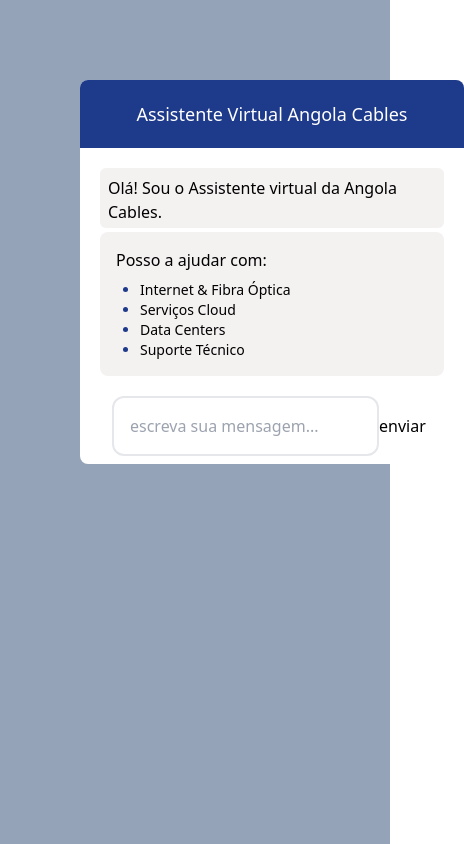
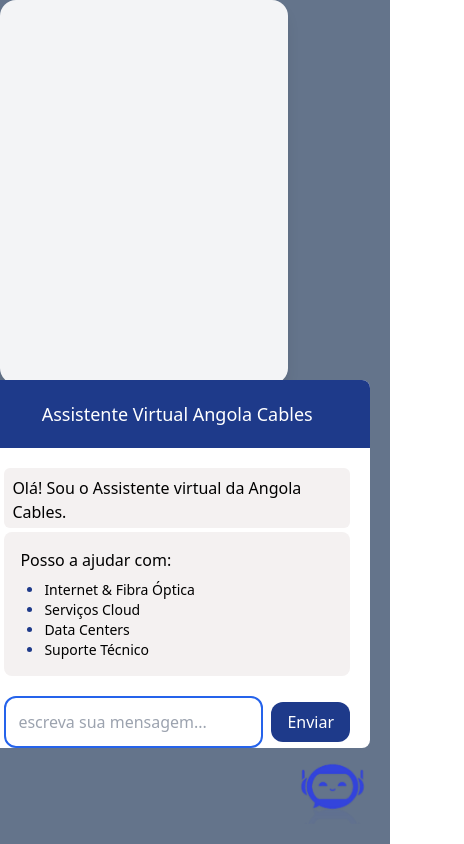
Before and after one commit to Danimanuel/projeto.-final, an Angular app: page / in a window 390 px wide. Shown: the whole page, 464 px wide, since content can reach past the window. Built offline with nearby package versions, Linux system fonts and the light colour scheme.

Commit message:
tornando Responsivo

```diff
--- a/src/app/components/chat/chat.component.html
+++ b/src/app/components/chat/chat.component.html
@@ -1,13 +1,19 @@
-<div class="bg-slate-400 h-screen">
-  <div class="p-20 " >
-    <section class="bg-white overflow-hidden w-96 rounded-lg  h-96 ">
+<div class="bg-slate-500  min-h-screen">
+  <div class="p-20
+      bg-gray-100 shadow-lg rounded-2xl
+      w-72 h-96
+      sm:w-80 sm:h-[28rem]
+      md:w-96 md:h-[30rem]
+    " >
+    <section class="bg-white overflow-hidden rounded-lg transition-all duration-500 ease-in-out transform origin-bottom fixed bottom-24 right-5 "
+     *ngIf="mostraChat">
       <header class="bg-blue-900 p-5 text-center text-white font-sans ">
         <h2 class="text-lg " > Assistente Virtual Angola Cables</h2>
       </header>
       <article class="p-2 pb-1 bg-[#f4f1f1] m-5  rounded-md">
         <p >  Olá! Sou o Assistente virtual da Angola Cables.</p>
       </article>
-      <article class="p-4 bg-[#f4f1f1] m-5 -mt-4 w-1/7 rounded-lg">
+      <article class="p-4 bg-[#f4f1f1] m-5 -mt-4 w- rounded-lg">
         <p class="mb-2">Posso a ajudar com:</p>
 
         <ul class="list-disc text-sm pl-6 marker:text-blue-900 ">
@@ -18,11 +24,12 @@
 
         </ul>
       </article>
-      <form action="" method="post">
-        <input type="text" name="que" id="is" placeholder="escreva sua mensagem..." class="rounded-xl border-2 p-4 ml-8">
-        <button type="button">enviar</button>
+      <form method="post" class="flex items-center gap-2 px-5">
+        <input type="text" placeholder="escreva sua mensagem..." class="flex-1 rounded-xl border-2 p-3 border-blue-600">
+        <button type="submit" class="bg-blue-900 text-white px-4 py-2 rounded-xl">Enviar</button>
       </form>
+    </section>
+        <img src="img/chat.png" alt="chat"  (click)="appear()" class="w-[75px] cursor-pointer fixed bottom-5 right-5">
+</div>
 
-    </section>
-  </div>
 </div>
--- a/src/app/components/chat/chat.component.ts
+++ b/src/app/components/chat/chat.component.ts
@@ -1,11 +1,21 @@
+import { NgClass, NgIf } from '@angular/common';
 import { Component } from '@angular/core';
+
+
 
 @Component({
   selector: 'app-chat',
-  imports: [],
+  imports: [NgClass, NgIf],
   templateUrl: './chat.component.html',
   styleUrl: './chat.component.css'
 })
 export class ChatComponent {
 
+  mostraChat = true;
+mostrarChat: any;
+
+  appear() {
+    this.mostraChat = !this.mostraChat
+  }
+
 }
```
Also changed, not shown: public/img/chat.png (added), public/img/chatImage.png (added).
